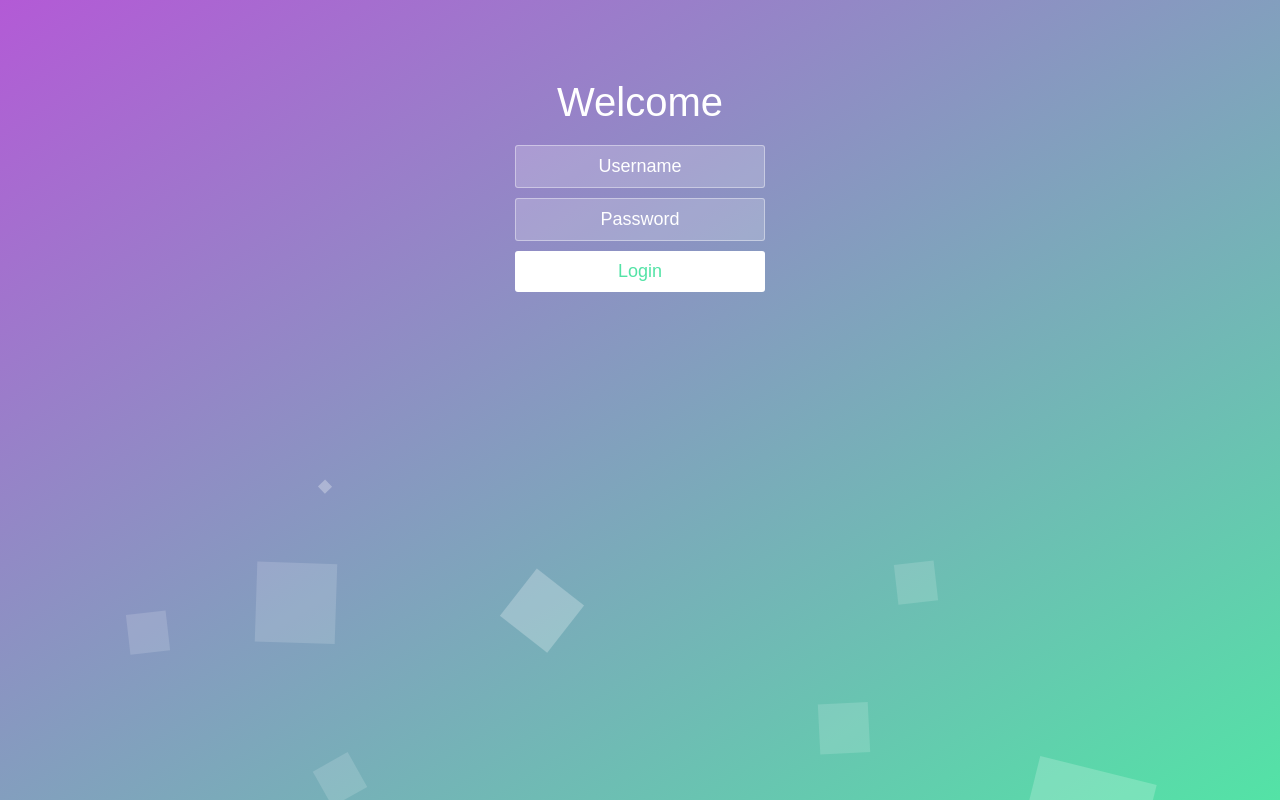
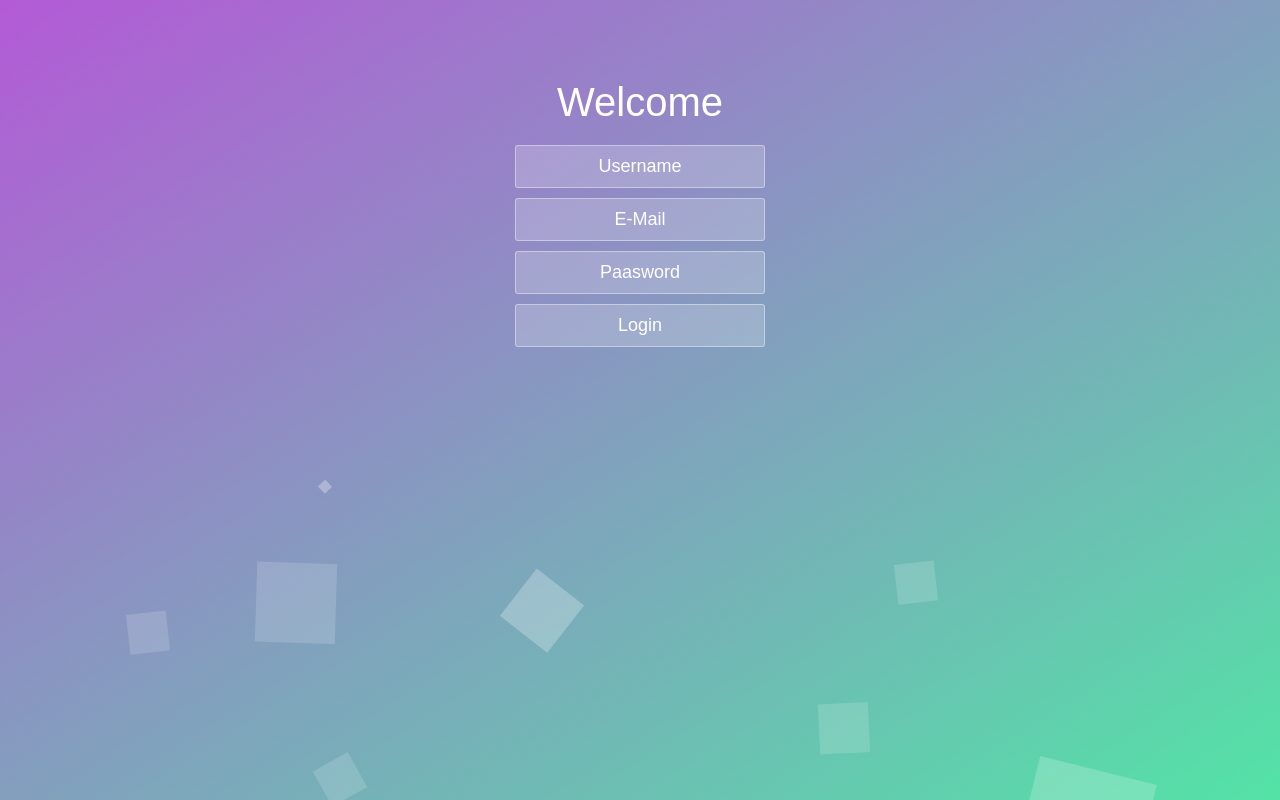
Before and after one commit to KKTT2748/PHP_Practice, a PHP site: page /Login.php in a window 1280 px wide. Run offline with PHP 8.4, Linux system fonts and the light colour scheme; some web fonts are replaced.

Commit message:
view added

```diff
--- a/View/Login.php
+++ b/View/Login.php
@@ -28,11 +28,11 @@
         <div class="wrapper">
             <div class="container">
                 <h1>Welcome</h1>
-                <form class="form">
-                    <input type="text" placeholder="Username" @bind="@UserName">
-                    <input type="password" placeholder="Password" @bind="@Password">
-                    <button type="button" id="login-button" @onclick="this.Log_in">Login</button>
-                </form>
+                <form action="../View/Login.php" method="POST"  class="form">
+                    <input type="text" placeholder="Username" name="username">
+                    <input type="email" placeholder="E-Mail" name="email">
+                    <input type="password" placeholder="Paasword" name="password">
+                    <input type="submit" value="Login">
             </div>
             <ul class="bg-bubbles">
                 <li></li>
```
